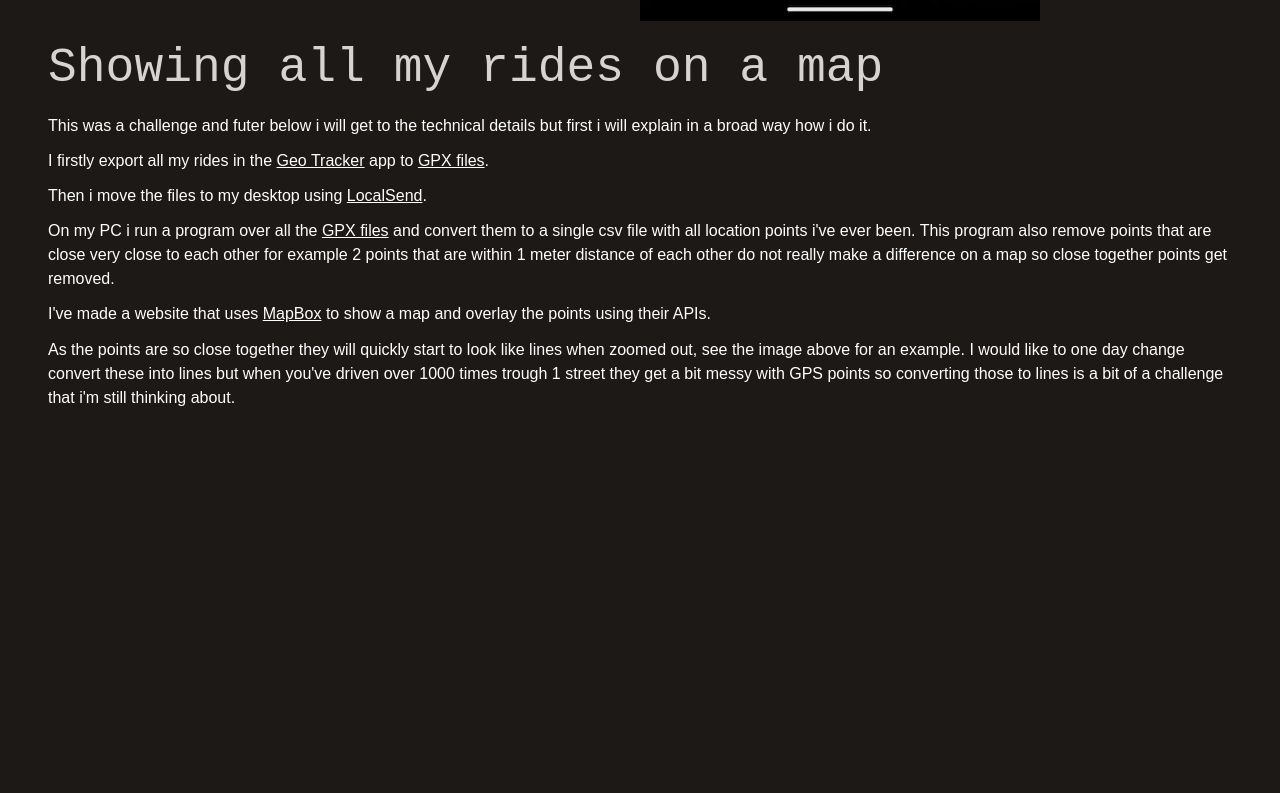
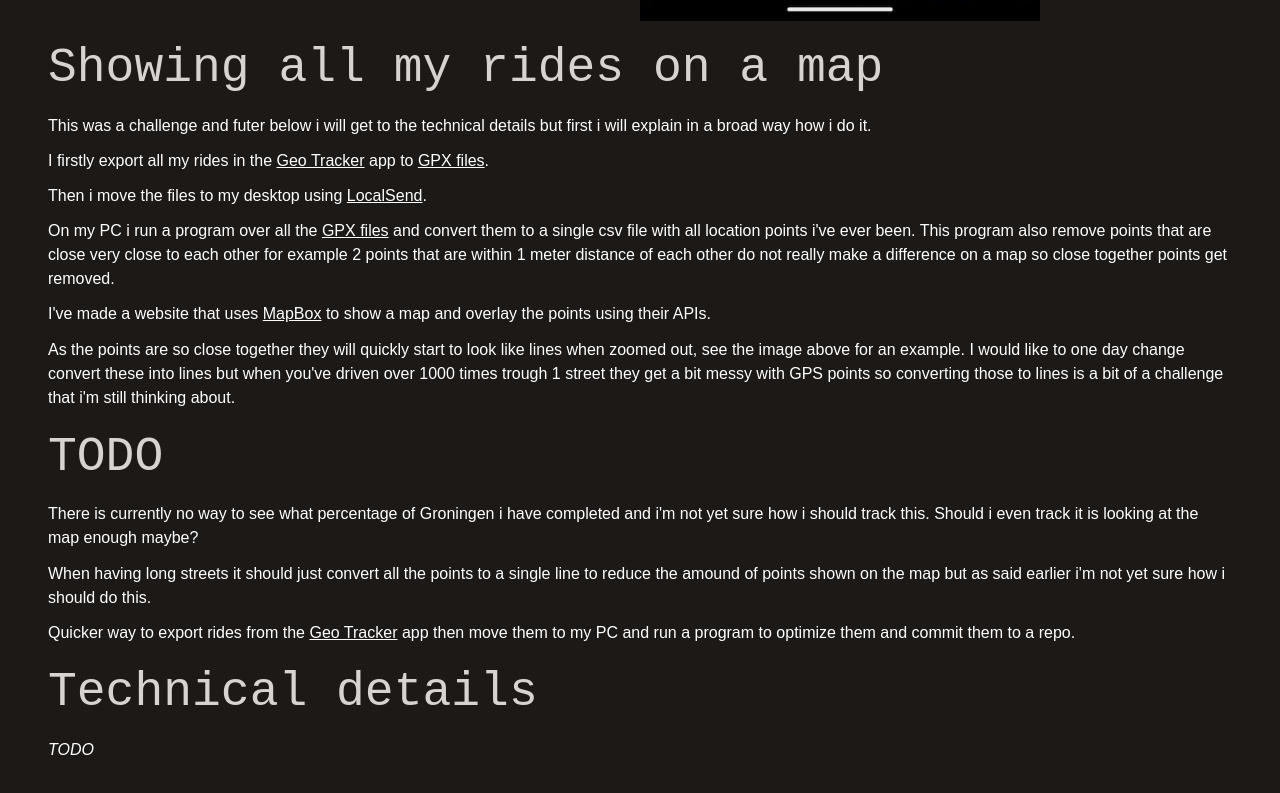
Before and after one commit to mjarkk/mkopenga, a Next.js app: page /blog/biking-all-of-groningen in a window 1280 px wide. Shown: the part 2522-3315 px from the top of the page. Before the commit the page ends 2991 px from the top, so only its background shows below. Built offline with nearby package versions, Linux system fonts and the light colour scheme; a web font is replaced by a local one.

Commit message:
Extend biking groningen blogpost

```diff
--- a/src/app/blog/biking-all-of-groningen/page.mdx
+++ b/src/app/blog/biking-all-of-groningen/page.mdx
@@ -70,3 +70,17 @@ I've made a website that uses [MapBox](https://www.mapbox.com/) to show a map an
 As the points are so close together they will quickly start to look like lines when zoomed out, see the image above for an example.
 I would like to one day change convert these into lines but when you've driven over 1000 times trough 1 street they get a bit messy with GPS points
 so converting those to lines is a bit of a challenge that i'm still thinking about.
+
+## TODO
+
+There is currently no way to see what percentage of Groningen i have completed and i'm not yet sure how i should track this.
+Should i even track it is looking at the map enough maybe?
+
+When having long streets it should just convert all the points to a single line to reduce the amound of points shown on the map but as said earlier i'm not yet sure how i should do this.
+
+Quicker way to export rides from the [Geo Tracker](https://play.google.com/store/apps/details?id=com.ilyabogdanovich.geotracker) app
+then move them to my PC and run a program to optimize them and commit them to a repo.
+
+## Technical details
+
+_TODO_
```
